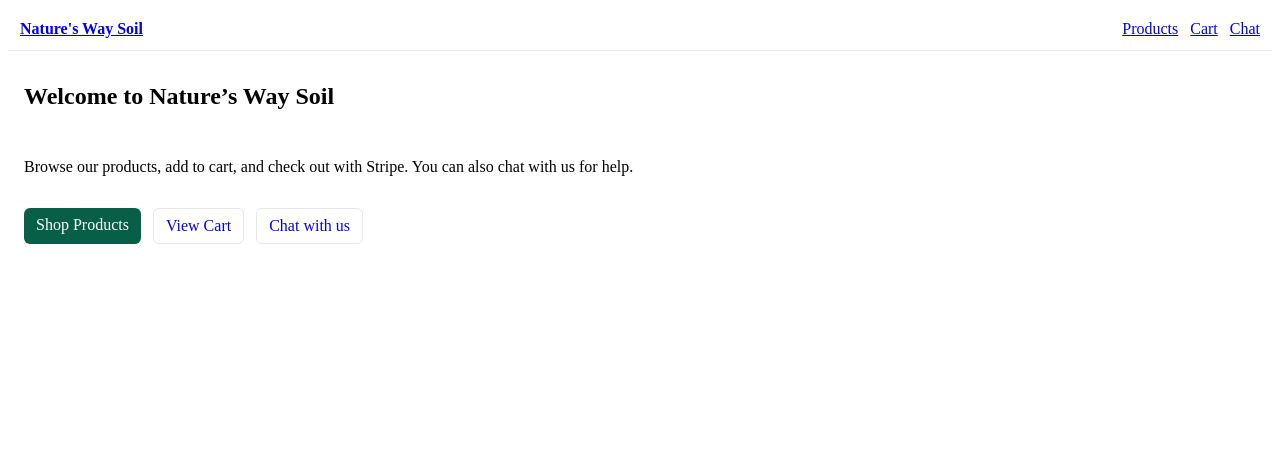
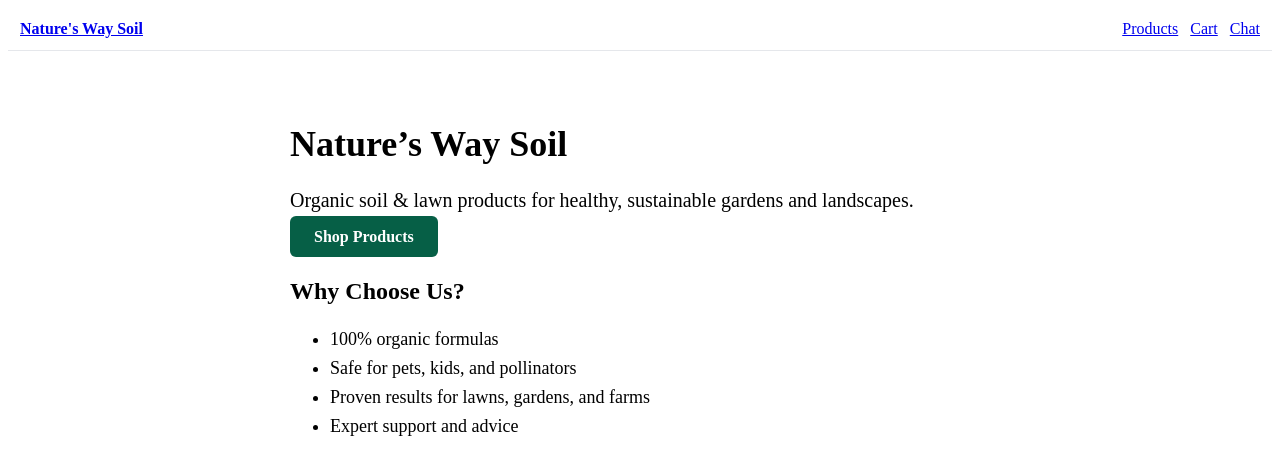
Before and after one commit to natureswaysoil/natureswaysoil-site, a Next.js app: page / in a window 1280 px wide. Shown: the top 474 px of the page. Built offline with nearby package versions, Linux system fonts and the light colour scheme.

Commit message:
Update homepage design in app/page.tsx

```diff
--- a/app/page.tsx
+++ b/app/page.tsx
@@ -1,12 +1,17 @@
 export default function Home() {
   return (
-    <div style={{display:'grid',gap:16}}>
-      <h1 style={{fontSize:24,fontWeight:600}}>Welcome to Nature’s Way Soil</h1>
-      <p>Browse our products, add to cart, and check out with Stripe. You can also chat with us for help.</p>
-      <div style={{display:'flex',gap:12,flexWrap:'wrap'}}>
-        <a href="/products" style={{padding:'8px 12px',background:'#065f46',color:'#fff',borderRadius:6,textDecoration:'none'}}>Shop Products</a>
-        <a href="/cart" style={{padding:'8px 12px',border:'1px solid #e5e7eb',borderRadius:6,textDecoration:'none'}}>View Cart</a>
-        <a href="/chat" style={{padding:'8px 12px',border:'1px solid #e5e7eb',borderRadius:6,textDecoration:'none'}}>Chat with us</a>
+    <div style={{padding:'2rem',maxWidth:700,margin:'0 auto'}}>
+      <h1 style={{fontSize:36,fontWeight:700}}>Nature’s Way Soil</h1>
+      <p style={{fontSize:20,margin:'16px 0'}}>Organic soil & lawn products for healthy, sustainable gardens and landscapes.</p>
+      <a href="/products" style={{padding:'12px 24px',background:'#065f46',color:'#fff',borderRadius:6,textDecoration:'none',fontWeight:600}}>Shop Products</a>
+      <div style={{marginTop:32}}>
+        <h2 style={{fontSize:24,fontWeight:600}}>Why Choose Us?</h2>
+        <ul style={{fontSize:18,lineHeight:1.6}}>
+          <li>100% organic formulas</li>
+          <li>Safe for pets, kids, and pollinators</li>
+          <li>Proven results for lawns, gardens, and farms</li>
+          <li>Expert support and advice</li>
+        </ul>
       </div>
     </div>
   );
```
